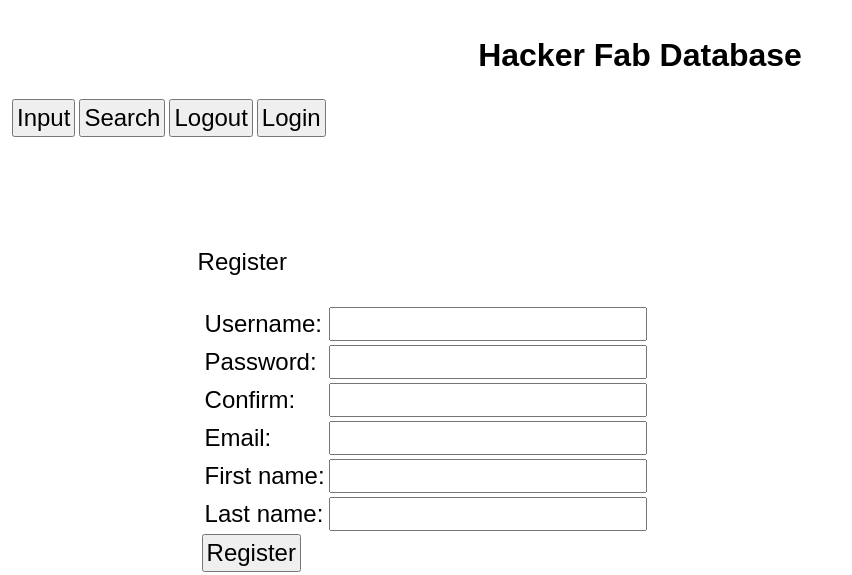
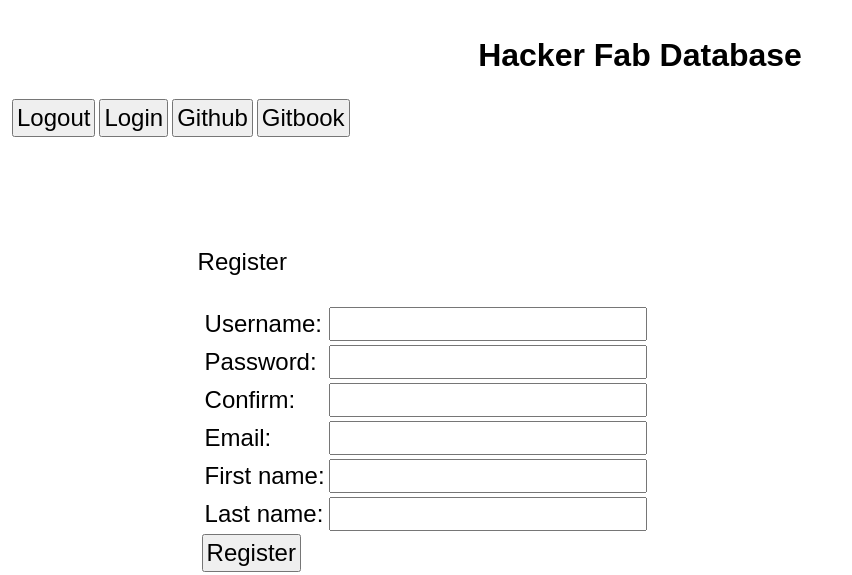
Before and after one commit to joshna-ii/HackerFabDatabase, a Django app: page /register in a window 1280 px wide. Shown: the top 575 px of the page, without its empty margins (0-852 px from the left). Run offline with Django 5.2, Linux system fonts and the light colour scheme.

Commit message:
added gitbook and github links'

```diff
--- a/data_management/templates/base.html
+++ b/data_management/templates/base.html
@@ -16,6 +16,12 @@
             </a>
             <a href="{% url 'logout' %}" id="id_nav_logout">
                 <button>Logout</button>
+            </a>
+			<a href="https://github.com/hacker-fab" id="id_github" style="float: right">
+                <button>Github</button>
+            </a>
+            <a href="https://hacker-fab.gitbook.io/hacker-fab-space" id="id_gitbook" style="float: right">
+                <button>Gitbook</button>
             </a>
         </div>
 	</head>
--- a/data_management/templates/base_register.html
+++ b/data_management/templates/base_register.html
@@ -8,18 +8,18 @@
             <div class="big-heading" id="id_site_name">
                 Hacker Fab Database
             </div>
-            <a href="{% url 'input' %}" id="id_nav_global_stream">
-                <button>Input</button>
-            </a>
-            <a href="{% url 'search' %}" id="id_nav_follower_stream">
-                <button>Search</button>
-            </a>
             <a href="{% url 'logout' %}" id="id_nav_logout">
                 <button>Logout</button>
             </a>
 			<a id="id_login_link" href="{% url 'login' %}">
 				<button>Login</button>
 			</a>
+			<a href="https://github.com/hacker-fab" id="id_github">
+                <button>Github</button>
+            </a>
+            <a href="https://hacker-fab.gitbook.io/hacker-fab-space" id="id_gitbook">
+                <button>Gitbook</button>
+            </a>
         </div>
 	</head>
 
```
Also changed, not shown: data_management/templates/base_login.html (+7 -7 lines).
